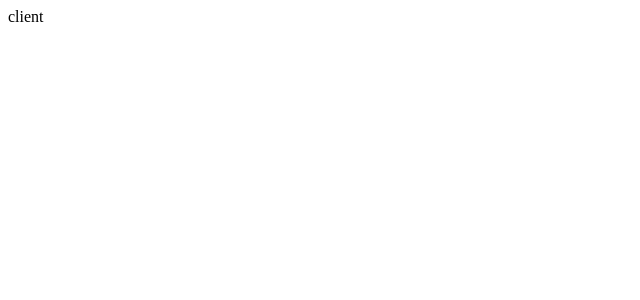
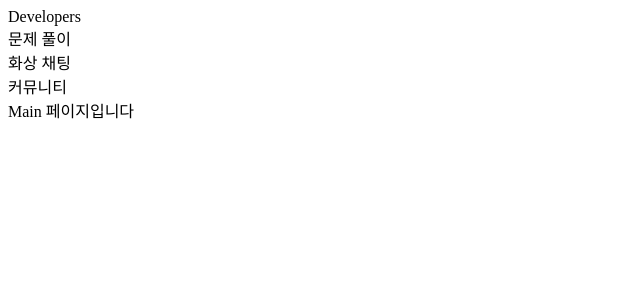
Before and after one commit to soojik/developers-client, a React (Create React App) app: page / in a window 1280 px wide. Shown: the top 300 px of the page, without its empty margins (0-640 px from the left). Built offline with nearby package versions, Linux system fonts and the light colour scheme.

Commit message:
feat: top navigation bar test

```diff
--- a/package.json
+++ b/package.json
@@ -8,6 +8,7 @@
     "@testing-library/user-event": "^13.5.0",
     "react": "^18.2.0",
     "react-dom": "^18.2.0",
+    "react-router-dom": "^6.9.0",
     "react-scripts": "5.0.1",
     "web-vitals": "^2.1.4"
   },
--- a/src/App.js
+++ b/src/App.js
@@ -1,8 +1,14 @@
+import { BrowserRouter, Route, Routes } from "react-router-dom";
+import Main from "./pages/Main";
 
 function App() {
   return (
     <div className="App">
-        client
+        <BrowserRouter>
+        <Routes>
+          <Route path='/' element={<Main/>} />
+        </Routes>
+        </BrowserRouter>
     </div>
   );
 }
--- /dev/null
+++ b/src/components/Nav.js
@@ -0,0 +1,12 @@
+const Nav = () => {
+  return (
+    <>
+      <div>Developers</div>
+      <div>문제 풀이</div>
+      <div>화상 채팅</div>
+      <div>커뮤니티</div>
+      <div></div>
+    </>
+  );
+};
+export default Nav;
--- /dev/null
+++ b/src/pages/Main.js
@@ -0,0 +1,12 @@
+import Nav from "../components/Nav";
+
+const Main = () => {
+  return (
+    <>
+      <Nav />
+      Main 페이지입니다
+    </>
+  );
+};
+
+export default Main;
```
Also changed, not shown: 1 other file (tests, documents, lock files or other folders).
